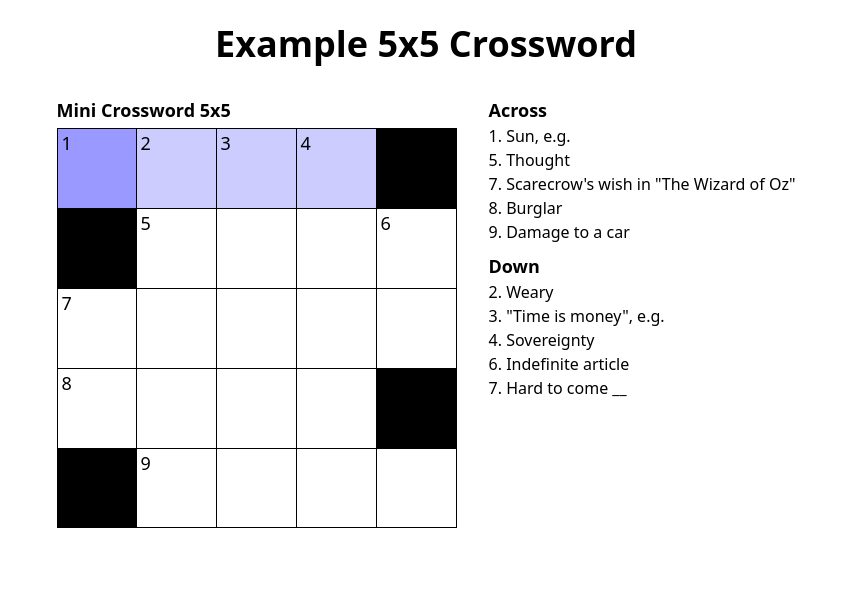
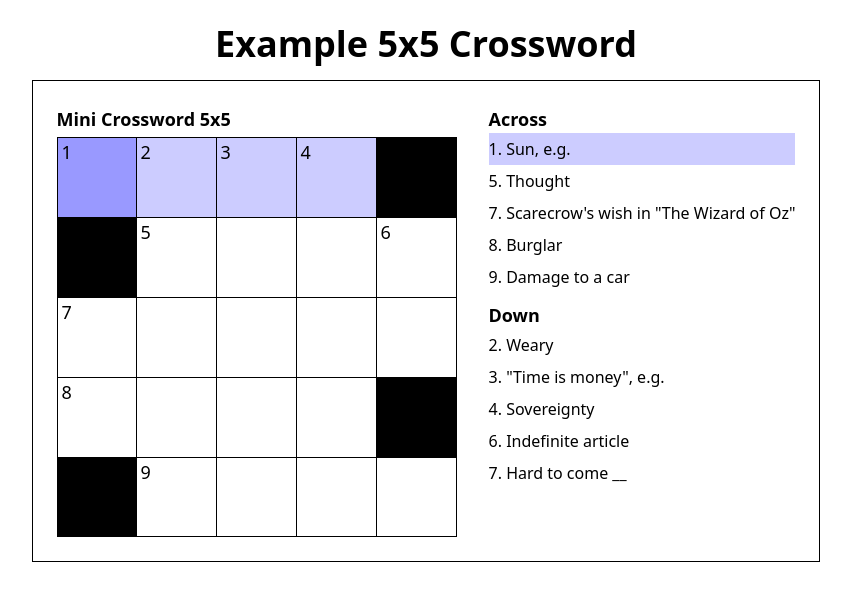
Before and after one commit to PersonaUnknown/ReactCrossword, a React (Vite) app: page / in a window 1280 px wide. Shown: the top 600 px of the page, without its empty margins (214-1065 px from the left). Built offline with nearby package versions, Linux system fonts and the light colour scheme.

Commit message:
feat: crossword hints are clickable and are highlighted based on the current word selected

```diff
--- a/src/components/CrosswordGrid.tsx
+++ b/src/components/CrosswordGrid.tsx
@@ -1,7 +1,8 @@
 import { useEffect, useRef, useState } from "react";
-import type { CrosswordTileRef } from "../types/refs";
-import type { CrosswordData, CrosswordGridAction } from "../types/types";
+import type { CrosswordHintRef, CrosswordTileRef } from "../types/refs";
+import type { CrosswordData, CrosswordGridAction, WordDirection } from "../types/types";
 import { getColumnIndices, getRowIndices, getTileClasses, LARGE_TILE_SIZE } from "../utils/crossword";
+import CrosswordHint from "./CrosswordHint";
 import CrosswordTile from "./CrosswordTile";
 
 interface Props {
@@ -22,13 +23,21 @@ const CrosswordGrid = ({
         height,
         across,
         down,
-        acrossHints,
-        downHints
     } = data;
     const [canEdit, setCanEdit] = useState<boolean>(true);
-    const [direction, setDirection] = useState<"across" | "down">("across");
-    const tileRefs = useRef<CrosswordTileRef[]>([]);
-    const highlightedTileIndices = useRef<number[]>([]);
+    const [direction, setDirection] = useState<WordDirection>("across"); // Whether to highlight across or down when clicking on a selected tile
+    const [selectedWord, setSelectedWord] = useState<{
+        type: WordDirection,
+        index: number
+    }>({
+        type: "across",
+        index: 0
+    });
+    const acrossHintRefs = useRef<CrosswordHintRef[]>([]); // Refs to crossword hints
+    const downHintRefs = useRef<CrosswordHintRef[]>([]); // Refs to crossword hints
+    const tileRefs = useRef<CrosswordTileRef[]>([]); // Refs to crossword tiles
+    const highlightedTileIndices = useRef<number[]>([]); // Refs of what tiles are highlighted to make it easier to remove the highlighting
+    const lastHighlightedHint = useRef<{ direction: WordDirection, index: number }>(null);
     /**
      * Highlight across or down tiles
      */
@@ -99,6 +108,7 @@ const CrosswordGrid = ({
         }
         highlightedTileIndices.current = [...indices];
         setDirection("across");
+        highlightHint("across", acrossIndex);
     }
     /**
      * Highlight all tiles that belong to the word down
@@ -127,6 +137,36 @@ const CrosswordGrid = ({
         }
         highlightedTileIndices.current = [...indices];
         setDirection("down");
+        highlightHint("down", downIndex);
+    }
+    /**
+     * Highlights the specific crossword hint
+     * @param direction whether to highlight an across or down word hint
+     * @param id number associated with word
+     */
+    const highlightHint = (direction: WordDirection, id: number) => {
+        const refs = direction === "across" ? acrossHintRefs.current : downHintRefs.current;
+        if (lastHighlightedHint.current) {
+            const { direction, index } = lastHighlightedHint.current;
+            if (direction === "across") {
+                acrossHintRefs.current[index].unhighlight();
+            } else {
+                downHintRefs.current[index].unhighlight();
+            }
+        }
+        let hintIndex = 0;
+        for (const hint of refs) {
+            const index = hint.getIndex();
+            if (index === id) {
+                hint.highlight();
+                break;
+            }
+            hintIndex++;
+        }
+        lastHighlightedHint.current = {
+            direction: direction,
+            index: hintIndex
+        }
     }
     /**
      * Function handler for
@@ -157,14 +197,20 @@ const CrosswordGrid = ({
                 const across = tiles[i].across;
                 if (across > 0) {
                     highlightAcross(i);
-                    return;
+                    break;
                 }
             }
+            highlightHint("across", 1);
         }
         highlightFirstAcross();
     }, []);
     return (
-        <div className="p-4 select-none">
+        <div
+            className="p-6 select-none border border-black"
+            onKeyDown={() => {
+
+            }}
+        >
             <div className="flex flex-row gap-8">
                 <div className="flex flex-col gap-1 leading-0">
                     <h2 className="text-lg font-bold">{title}</h2>
@@ -197,25 +243,47 @@ const CrosswordGrid = ({
                     </div>
                 </div>
                 <div className="flex flex-col gap-2">
-                    <section>
+                    <section className="flex flex-col">
                         <h2 className="text-lg font-bold">Across</h2>
-                        {[...acrossHints.entries()].map(([row, hint]) => {
+                        {[...across.entries()].map(([row, data], index) => {
+                            const { hint, startIndex } = data;
                             const key = `across-${row}`;
                             return (
-                                <div key={key}>
-                                    {row}. {hint}
-                                </div>
+                                <CrosswordHint
+                                    key={key}
+                                    index={row}
+                                    hint={hint}
+                                    ref={(el) => {
+                                        if (el) {
+                                            acrossHintRefs.current[index] = el;
+                                        }
+                                    }}
+                                    onClick={() => {
+                                        highlightAcross(startIndex);
+                                    }}
+                                />
                             );
                         })}
                     </section>
-                    <section>
+                    <section className="flex flex-col">
                         <h2 className="text-lg font-bold">Down</h2>
-                        {[...downHints.entries()].map(([row, hint]) => {
-                            const key = `down-${row}`;
+                        {[...down.entries()].map(([col, data], index) => {
+                            const { hint, startIndex } = data;
+                            const key = `down-${col}`;
                             return (
-                                <div key={key}>
-                                    {row}. {hint}
-                                </div>
+                                <CrosswordHint
+                                    key={key}
+                                    index={col}
+                                    hint={hint}
+                                    ref={(el) => {
+                                        if (el) {
+                                            downHintRefs.current[index] = el;
+                                        }
+                                    }}
+                                    onClick={() => {
+                                        highlightDown(startIndex);
+                                    }}
+                                />
                             );
                         })}
                     </section>
--- /dev/null
+++ b/src/components/CrosswordHint.tsx
@@ -0,0 +1,59 @@
+import { forwardRef, type Ref, useImperativeHandle, useState, } from "react";
+import type { CrosswordHintRef } from "../types/refs";
+import { LIGHT_HIGHLIGHT_TILE_COLOR } from "../utils/crossword";
+
+interface Props {
+    index: number;
+    hint: string;
+    onClick: () => void;
+}
+
+/**
+ * Button that shows the hint to a crossword word and highlights that section when clicked on
+ */
+const CrosswordHint = forwardRef(({
+    index,
+    hint,
+    onClick
+}: Props,
+    ref: Ref<CrosswordHintRef>
+) => {
+    const [backgroundColor, setBackgroundColor] = useState<string>("#ffffff");
+    /**
+     * Toggle highlighting or unhighlighting on hint background
+     */
+    const highlight = () => {
+        setBackgroundColor(LIGHT_HIGHLIGHT_TILE_COLOR);
+    }
+    const unhighlight = () => {
+        setBackgroundColor("#ffffff");
+    }
+    /**
+     * Getter Functions
+     */
+    const getIndex = () => {
+        return index;
+    }
+    /**
+     * CrosswordHintRef handler
+     */
+    useImperativeHandle(ref, () => ({
+        highlight: highlight,
+        unhighlight: unhighlight,
+        getIndex: getIndex
+    }));
+    return (
+        <button
+            type="button"
+            onClick={onClick}
+            className="text-start cursor-pointer py-1"
+            style={{
+                backgroundColor: backgroundColor
+            }}
+        >
+            {index}. {hint}
+        </button>
+    );
+});
+
+export default CrosswordHint;
--- a/src/components/CrosswordTile.tsx
+++ b/src/components/CrosswordTile.tsx
@@ -12,7 +12,7 @@ interface Props {
 }
 
 /**
- *
+ * Individual Crossword Tile used with Crossword Grid to make a crossword puzzle
  */
 const CrosswordTile = forwardRef(({
     data,
--- a/src/types/refs.ts
+++ b/src/types/refs.ts
@@ -8,3 +8,8 @@ export type CrosswordTileRef = {
     updateState: (newState: CrosswordTileState) => void;
     getState : () => CrosswordTileState;
 }
+export type CrosswordHintRef = {
+    highlight: () => void; // Highlight hint
+    unhighlight: () => void; // Unhighlights hint
+    getIndex: () => number;
+}
--- a/src/types/types.ts
+++ b/src/types/types.ts
@@ -2,6 +2,7 @@ export interface CrosswordGridAction {
     action: CrosswordGridActions;
     parameter: any;
 }
+export type WordDirection = "across" | "down";
 export type CrosswordGridActions = "highlightAcross" | "highlightDown" | "highlight" | "type";
 export type CrosswordTileState =
     "idle" |
@@ -14,10 +15,13 @@ export interface CrosswordData {
     tiles: CrosswordLetter[]; // Tile Data
     width: number; // Crossword width (in tiles)
     height: number; // Crossword height (in tiles)
-    across: Map<number, string>; // List of across words
-    down: Map<number, string>; // List of down words
-    acrossHints: Map<number, string>; // Hints for across words
-    downHints: Map<number, string>; // Hints for down words
+    across: Map<number, WordData>; // List of across words
+    down: Map<number, WordData>; // List of down words
+}
+export interface WordData {
+    word: string;
+    hint: string;
+    startIndex: number;
 }
 export interface CrosswordLetter {
     type: "word" | "background"; // Whether the tile is interactable or not part of the puzzle
--- a/src/utils/crosswordData.ts
+++ b/src/utils/crosswordData.ts
@@ -33,31 +33,84 @@ export const exampleCrossword: CrosswordData = {
         { "type": "word", "character": "T", "cornerValue": -1, "across": 9, "down": -1 },
     ],
     "across": new Map([
-        [1, "STAR"],
-        [5, "IDEA"],
-        [7, "BRAIN"],
-        [8, "YEGG"],
-        [9, "DENT"],
+        [
+            1, {
+                word: "STAR",
+                hint: "Sun, e.g.",
+                startIndex: 0
+            }
+        ],
+        [
+            5, {
+                word: "IDEA",
+                hint: "Thought",
+                startIndex: 6
+            }
+        ],
+        [
+            7, {
+                word: "BRAIN",
+                hint: "Scarecrow's wish in \"The Wizard of Oz\"",
+                startIndex: 10
+            }
+        ],
+        [
+            8, {
+                word: "YEGG",
+                hint: "Burglar",
+                startIndex: 15
+            }
+        ],
+        [
+            9, {
+                word: "DENT",
+                hint: "Damage to a car",
+                startIndex: 21
+            }
+        ]
     ]),
     "down": new Map([
-        [2, "TIRED"],
-        [3, "ADAGE"],
-        [4, "REIGN"],
-        [6, "AN"],
-        [7, "BY"],
+        [
+            2, {
+                word: "TIRED",
+                hint: "Weary",
+                startIndex: 1,
+            }
+        ],
+        [
+            2, {
+                word: "TIRED",
+                hint: "Weary",
+                startIndex: 1,
+            }
+        ],
+        [
+            3, {
+                word: "ADAGE",
+                hint: "\"Time is money\", e.g.",
+                startIndex: 2,
+            }
+        ],
+        [
+            4, {
+                word: "REIGN",
+                hint: "Sovereignty",
+                startIndex: 3,
+            }
+        ],
+        [
+            6, {
+                word: "AN",
+                hint: "Indefinite article",
+                startIndex: 9,
+            }
+        ],
+        [
+            7, {
+                word: "BY",
+                hint: "Hard to come __",
+                startIndex: 10,
+            }
+        ],
     ]),
-    "acrossHints": new Map([
-        [1, "Sun, e.g."],
-        [5, "Thought"],
-        [7, "Scarecrow's wish in \"The Wizard of Oz\""],
-        [8, "Burglar"],
-        [9, "Damage to a car"],
-    ]),
-    "downHints": new Map([
-        [2, "Weary"],
-        [3, "\"Time is money\", e.g."],
-        [4, "Sovereignty"],
-        [6, "Indefinite article"],
-        [7, "Hard to come __"],
-    ])
-}
+};
```
